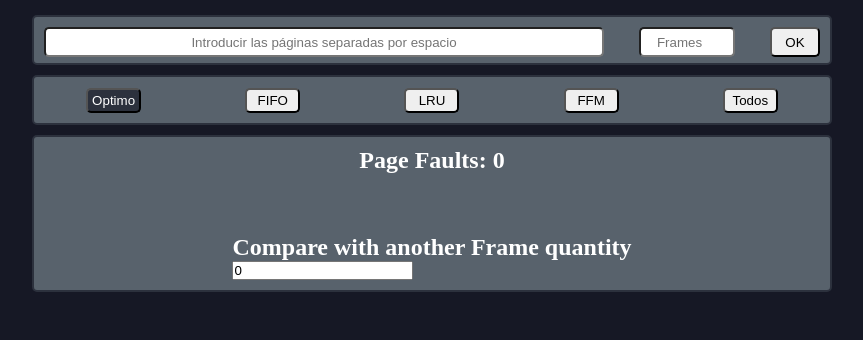
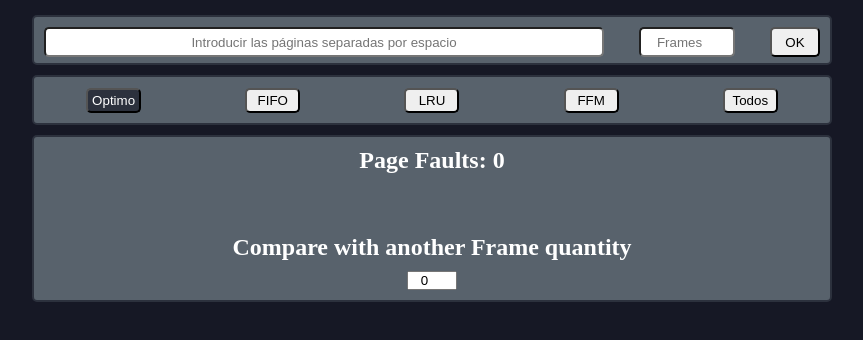
Before and after one commit to Di3go0-0/MemoryManagementAlgorithms, a React (Vite) app in the folder client/: page / in a window 1280 px wide. Both pictures are taken after a click on the button "Optimo". Shown: the top 340 px of the page, without its empty margins (208-1071 px from the left). Built offline with nearby package versions, Linux system fonts and the light colour scheme.

Commit message:
Modified css to another frame

```diff
--- a/client/src/Components/css/style.css
+++ b/client/src/Components/css/style.css
@@ -73,3 +73,22 @@ tr:nth-child(odd) {
   max-height: 50vmin;
   overflow-x: auto; /* Añade scroll horizontal solo si es necesario */
 }
+
+
+.extra {
+  display: flex;
+  flex-direction: column;
+  justify-content: center;
+  align-items: center;
+}
+.extra h2{
+ margin:0px 0px 10px ;
+}
+.extra h3{
+  margin-top: 10px;
+}
+
+input {
+  text-align: center;
+  max-width: 50px;
+}
```
